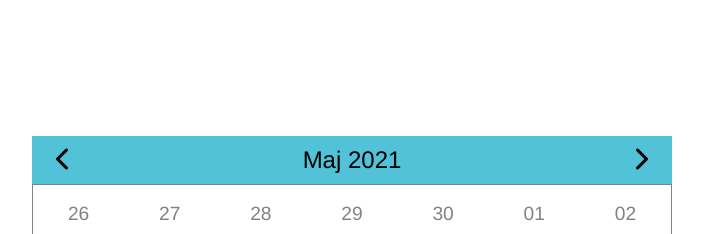
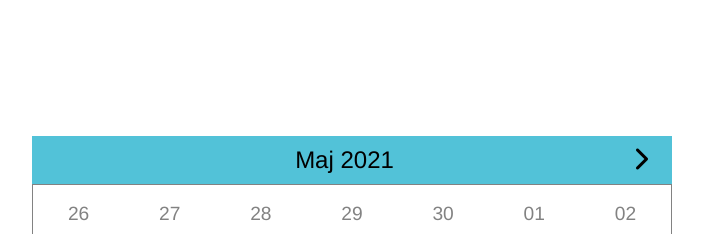
Before and after one commit to ewalis1/calendar_course, a React (Create React App) app in the folder calendar-app/: page / in a window 1280 px wide. Shown: the top 234 px of the page, without its empty margins (288-991 px from the left). Built offline with nearby package versions, Linux system fonts and the light colour scheme.

Commit message:
blocked possibility of choosing previous month and day than actual ones

```diff
--- a/calendar-app/src/components/Calendar.js
+++ b/calendar-app/src/components/Calendar.js
@@ -37,9 +37,12 @@ export default function Calendar() {
   const previousMonth = () => value.clone().subtract(1, "month");
   const nextMonth = () => value.clone().add(1, "month");
 
+  const actualMonth = () => value.isSame(new Date(), "month");
+  const prevToday = day => day.isBefore(new Date(), "day");
+
   return <div className="calendar">
   <div className="calendar__header">
-    <div className="prevMonth" onClick={() => setValue(previousMonth())}><i class="fas fa-chevron-left"></i></div>
+  <div className="prevMonth" onClick={() => !actualMonth() && setValue(previousMonth())}>{!actualMonth() ? <i class="fas fa-chevron-left"></i> : null}</div>
     <div>{currentMonth()} {currentYear()}</div>
     <div className="nextMonth" onClick={() => setValue(nextMonth())}><i class="fas fa-chevron-right"></i></div>
   </div>
@@ -47,7 +50,7 @@ export default function Calendar() {
       {calendar.map((week, index) => (
         <div key={index}>
           {week.map((day, index) => (
-            <div key={index} className="day" onClick={() => setValue(day)}>
+            <div key={index} className="day" onClick={() => !prevToday(day) && setValue(day)}>
               <div className={dayStyling(day, value)}>
                 {day.format("DD")}
               </div>
@@ -56,5 +59,5 @@ export default function Calendar() {
         </div>
       ))}
   </div>
-    </div>
+  </div>
 }
```
